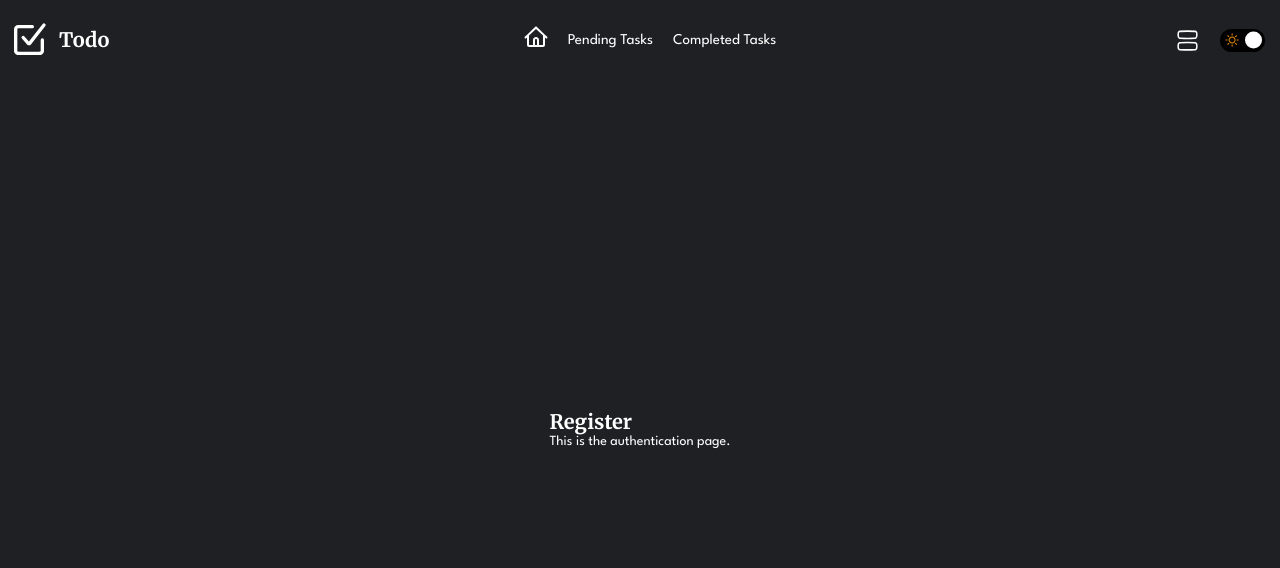
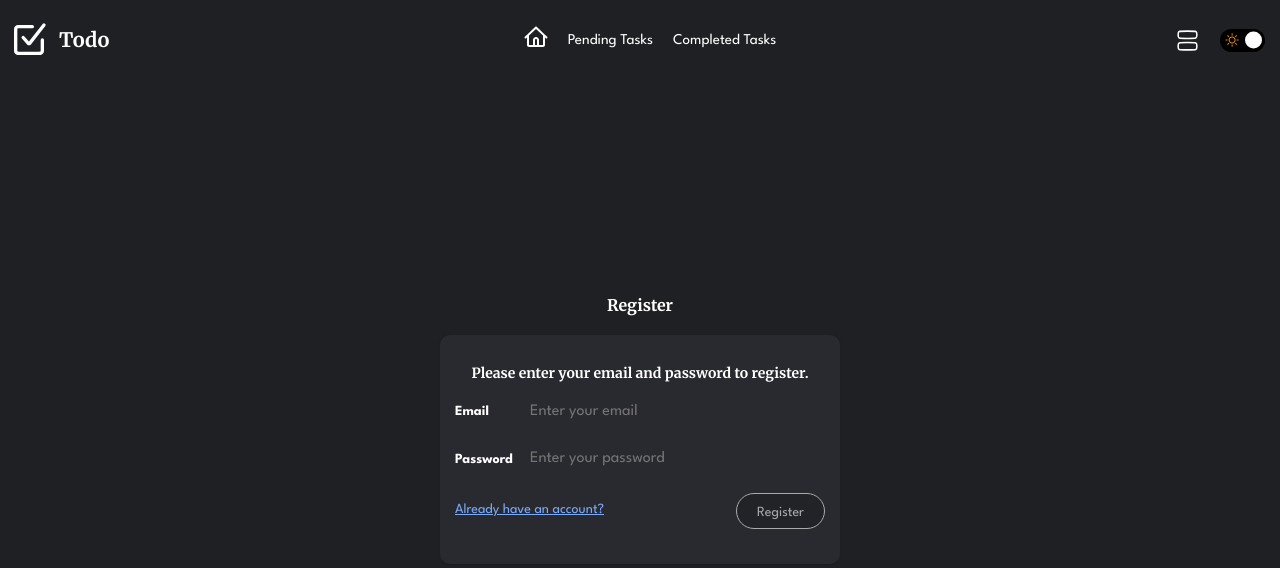
Before and after one commit to tripathishashikant/todo, a Vue app: page /register in a window 1280 px wide. Shown: the top 568 px of the page. Built offline with nearby package versions, Linux system fonts and the light colour scheme; no server answers; the database is empty.

Commit message:
Added register user feature and minor UI updates.

```diff
--- a/src/App.vue
+++ b/src/App.vue
@@ -33,14 +33,14 @@ export default {
     },
   },
   mounted() {
-    // loading data from firebase firestore
-    this.subscribeToData();
+    // Init authentication
+    this.init();
   },
   methods: {
     ...mapActions({
       setDefaultTheme: 'themeSwitcherStore/setDefaultTheme',
       setDefaultLayout: 'layoutSwitcherStore/setDefaultLayout',
-      subscribeToData: 'subscribeToData',
+      init: 'authStore/init',
     }),
   },
 };
--- a/src/assets/scss/modules/_list.scss
+++ b/src/assets/scss/modules/_list.scss
@@ -42,21 +42,24 @@
   }
 
   &__headerTitle {
+    flex: 1 1 auto;
+
     text-align: center;
   }
 
   &__header {
-    position: relative;
+    display: flex;
+    justify-content: space-between;
+    align-items: center;
   }
 
   &__title {
     padding: 1.5rem 0;
+    text-align: center;
   }
 
   &__deleteBtn {
-    position: absolute;
-    top: 0;
-    right: 0;
+    padding: 0;
     font-size: larger;
     color: $primary-body-dark;
     background-color: transparent;
--- a/src/components/modules/TheTask.vue
+++ b/src/components/modules/TheTask.vue
@@ -118,6 +118,7 @@ export default {
   &__checkbox {
     width: 100%;
     height: 100%;
+    cursor: pointer;
   }
 
   &__title {
--- a/src/store/auth.store.js
+++ b/src/store/auth.store.js
@@ -1,8 +1,9 @@
 import router from '@/router/router';
 import {
+  signOut,
+  onAuthStateChanged,
+  signInWithEmailAndPassword,
   createUserWithEmailAndPassword,
-  signInWithEmailAndPassword,
-  signOut,
 } from 'firebase/auth';
 import { auth } from '@/firebase';
 
@@ -25,37 +26,43 @@ const mutations = {
 };
 
 const actions = {
-  async signIn({ commit }, { email, password }) {
-    try {
-      const userCredential = await signInWithEmailAndPassword(auth, email, password);
-      console.log("User signed in: ", userCredential.user);
-      commit('SET_USER', userCredential.user);
-    } catch (error) {
-      console.error("Error signing in: ", error);
-      throw error;
-    }
-  },
-  async signOut({ commit }) {
-    try {
-      await signOut(auth)
-      .then(() => {
-        console.log("User signed out");
+  init({ commit, dispatch }) {
+    onAuthStateChanged(auth, (user) => {
+      if (router.currentRoute.value.name === 'register') {
+        return; // Ignore the logic if the user is on the registration page
+      }
+
+      if (user) {
+        commit('SET_USER', { uid: user.uid, email: user.email });
+        router.push({ name: 'home' });
+      } else {
         commit('CLEAR_USER');
+        dispatch('clearLists', null, { root: true });
+        dispatch('clearTasks', null, { root: true });
         router.push({ name: 'login' });
-      });
-    } catch (error) {
-      console.error("Error signing out: ", error);
-      throw error;
-    }
+      }
+    });
   },
   async signUp(ctx, { email, password }) {
     try {
-      const userCredential = await createUserWithEmailAndPassword(auth, email, password);
-      console.log("User signed up: ", userCredential.user);
-      return userCredential;
+      await createUserWithEmailAndPassword(auth, email, password)
+      .then(() => router.push({ name: 'home' }));
     } catch (error) {
       console.error("Error signing up: ", error);
-      throw error;
+    }
+  },
+  async signIn(ctx, { email, password }) {
+    try {
+      await signInWithEmailAndPassword(auth, email, password);
+    } catch (error) {
+      console.error("Error signing in: ", error);
+    }
+  },
+  async signOut(ctx) {
+    try {
+      await signOut(auth);
+    } catch (error) {
+      console.error("Error signing out: ", error);
     }
   },
 };
--- a/src/store/index.js
+++ b/src/store/index.js
@@ -134,6 +134,14 @@ export const actions = {
       console.error('Error editing task:', error);
     }
   },
+  clearLists({ commit }) {
+    commit('SET_LISTS', []);
+    commit('SET_LISTS_LOADED', false);
+  },
+  clearTasks({ commit }) {
+    commit('SET_TASKS', []);
+    commit('SET_TASKS_LOADED', false);
+  },
 };
 
 const store = createStore({
--- a/src/views/LoginView.vue
+++ b/src/views/LoginView.vue
@@ -9,7 +9,7 @@
     <div class="list__cardContainer">
       <base-card :customClasses="'card--smallWidth'">
         <article class="list__article">
-          <h3 class="list__title">
+          <h3 class="list__title list__title--center">
             {{ description }}
           </h3>
           <section class="login__form">
@@ -43,6 +43,12 @@
                 />
               </div>
               <div class="login__formGroup login__formGroup--button">
+                <RouterLink
+                  to="/register"
+                  class="login__link nostyle"
+                >
+                  Don't have an account?
+                </RouterLink>
                 <button
                   type="submit"
                   class="login__button"
@@ -61,6 +67,7 @@
 </template>
 
 <script>
+import { RouterLink } from 'vue-router';
 import { mapActions } from 'vuex';
 
 export default {
@@ -81,12 +88,6 @@ export default {
       this.signIn({
         email: this.username,
         password: this.password,
-      })
-      .then(() => {
-        this.$router.push({ name: 'home' });
-      })
-      .catch((error) => {
-        console.error('Login failed:', error);
       });
     },
   },
@@ -110,7 +111,7 @@ export default {
     margin-bottom: 2rem;
 
     &--button {
-      justify-content: flex-end;
+      justify-content: space-between;
 
       margin-top: 1rem;
     }
--- a/src/views/RegisterView.vue
+++ b/src/views/RegisterView.vue
@@ -1,16 +1,133 @@
 <template>
-  <div class="register">
-    <h1>Register</h1>
-    <p>This is the authentication page.</p>
-  </div>
+  <section class="list register">
+    <header class="list__header">
+      <h2 class="list__headerTitle">
+        {{ title }}
+      </h2>
+    </header>
+
+    <div class="list__cardContainer">
+      <base-card :customClasses="'card--smallWidth'">
+        <article class="list__article">
+          <h3 class="list__title list__title--center">
+            {{ description }}
+          </h3>
+          <section class="register__form">
+            <form @submit.prevent="handleSubmit" autocomplete="off">
+              <div class="register__formGroup">
+                <label
+                  for="username"
+                  class="register__label">Email</label
+                >
+                <input
+                  type="email"
+                  id="username"
+                  v-model="username"
+                  required
+                  class="input register__input"
+                  placeholder="Enter your email"
+                />
+              </div>
+              <div class="register__formGroup">
+                <label
+                  for="password"
+                  class="register__label">Password</label
+                >
+                <input
+                  type="password"
+                  id="password"
+                  v-model="password"
+                  required
+                  class="input register__input"
+                  placeholder="Enter your password"
+                />
+              </div>
+              <div class="register__formGroup register__formGroup--button">
+                <RouterLink
+                  to="/login"
+                  class="login__link nostyle"
+                >
+                  Already have an account?
+                </RouterLink>
+                <button
+                  type="submit"
+                  class="register__button"
+                  @click="handleSubmit"
+                  :disabled="!username || !password"
+                >
+                  Register
+                </button>
+              </div>
+            </form>
+          </section>
+        </article>
+      </base-card>
+    </div>
+  </section>
 </template>
 
+
 <script>
+import { mapActions } from 'vuex';
+
 export default {
-  name: 'Register'
+  name: 'Register',
+  data() {
+    return {
+      title: 'Register',
+      description: 'Please enter your email and password to register.',
+      username: '',
+      password: '',
+    }
+  },
+  methods: {
+    ...mapActions({
+      signUp: 'authStore/signUp',
+    }),
+    handleSubmit() {
+      this.signUp({
+        email: this.username,
+        password: this.password,
+      });
+    },
+  },
 };
 </script>
 
 <style lang="scss" scoped>
+.register {
+  &__form {
+    display: flex;
+    flex-direction: column;
+    gap: 1rem;
+  }
 
+  &__formGroup {
+    display: flex;
+    flex-flow: row nowrap;
+    justify-content: flex-start;
+    align-items: center;
+
+    margin-bottom: 2rem;
+
+    &--button {
+      justify-content: space-between;
+
+      margin-top: 1rem;
+    }
+  }
+
+  &__label {
+    flex: 0 1 7rem;
+
+    padding: 0.7rem 0.5rem 0.4rem 0;
+    font-weight: bold;
+  }
+
+  &__input {
+    flex: 1 1 auto;
+
+    padding: 0.5rem;
+  }
+}
 </style>
--- a/src/views/TodoList.vue
+++ b/src/views/TodoList.vue
@@ -85,9 +85,14 @@ export default {
       getIsHorizontalLayoutClass: 'layoutSwitcherStore/getIsHorizontalLayoutClass',
     }),
   },
+  mounted() {
+    // loading data from firebase firestore
+    this.subscribeToData();
+  },
   methods: {
     ...mapActions({
       deleteList: 'deleteList',
+      subscribeToData: 'subscribeToData',
     }),
   },
 };
```
